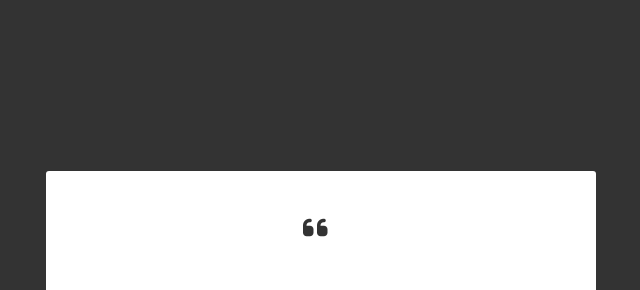
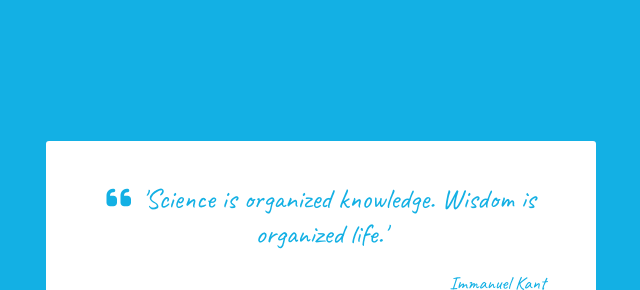
Before and after one commit to TMHermes/MyRandomQuoteMachine-freeCodeCamp, a plain HTML site: page index.html in a window 1280 px wide. Shown: the part 106-396 px from the top of the page, without its empty margins (337-977 px from the left). Drawn offline with nearby package versions, Linux system fonts and the light colour scheme; a web font is replaced by a local one.

Commit message:
including the function when the page loads

```diff
--- a/script.js
+++ b/script.js
@@ -226,5 +226,7 @@ function getQuote() {
 }
 
 $(document).ready(function () {
+  getQuote();
+
   $('#new-quote').on('click', getQuote);
 });
--- a/style.css
+++ b/style.css
@@ -67,7 +67,7 @@ body {
   height: auto;
   clear: both;
   padding-top: 20px;
-  font-size: 1em;
+  font-size: 1.15em;
   text-align: right;
 }
 
```
